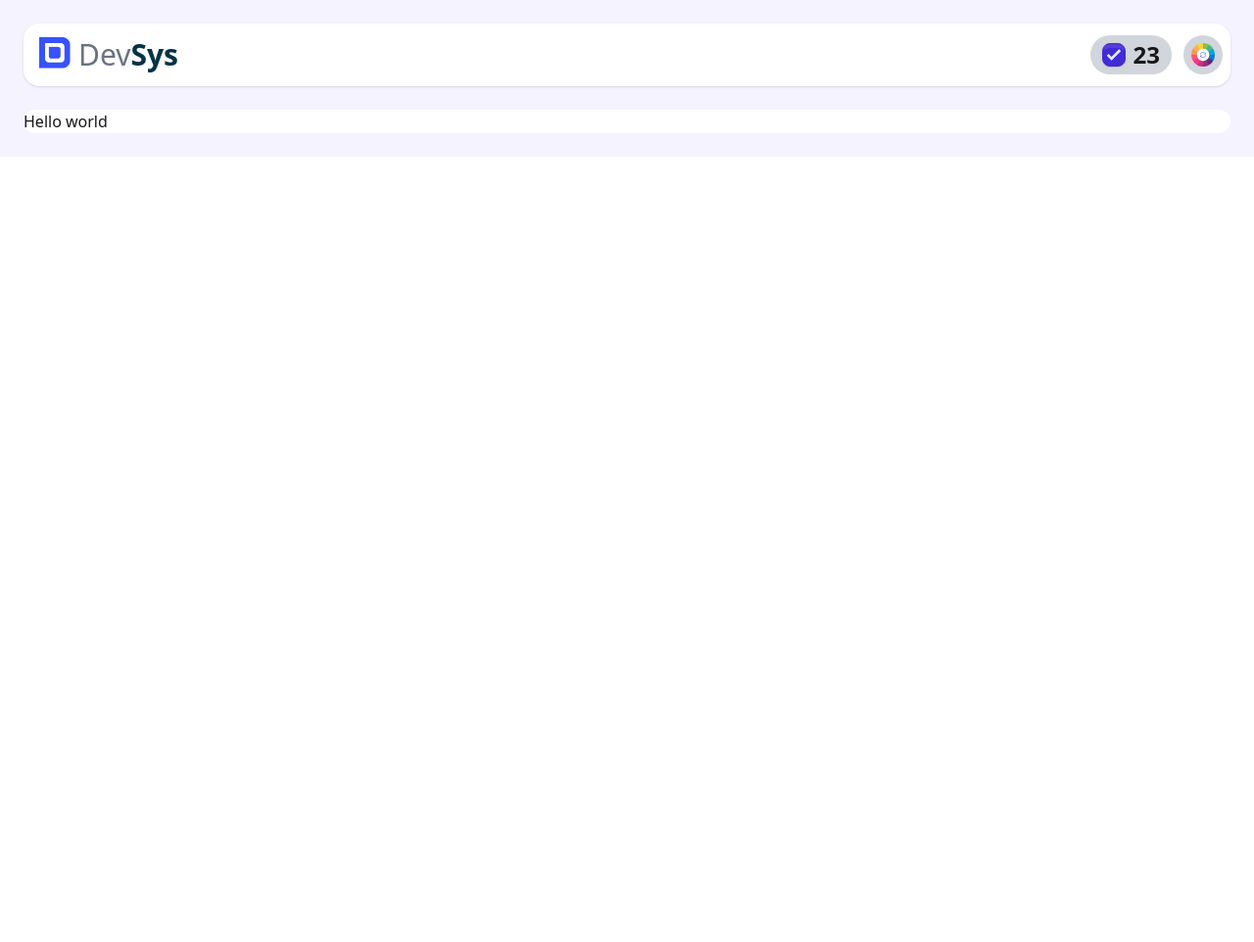
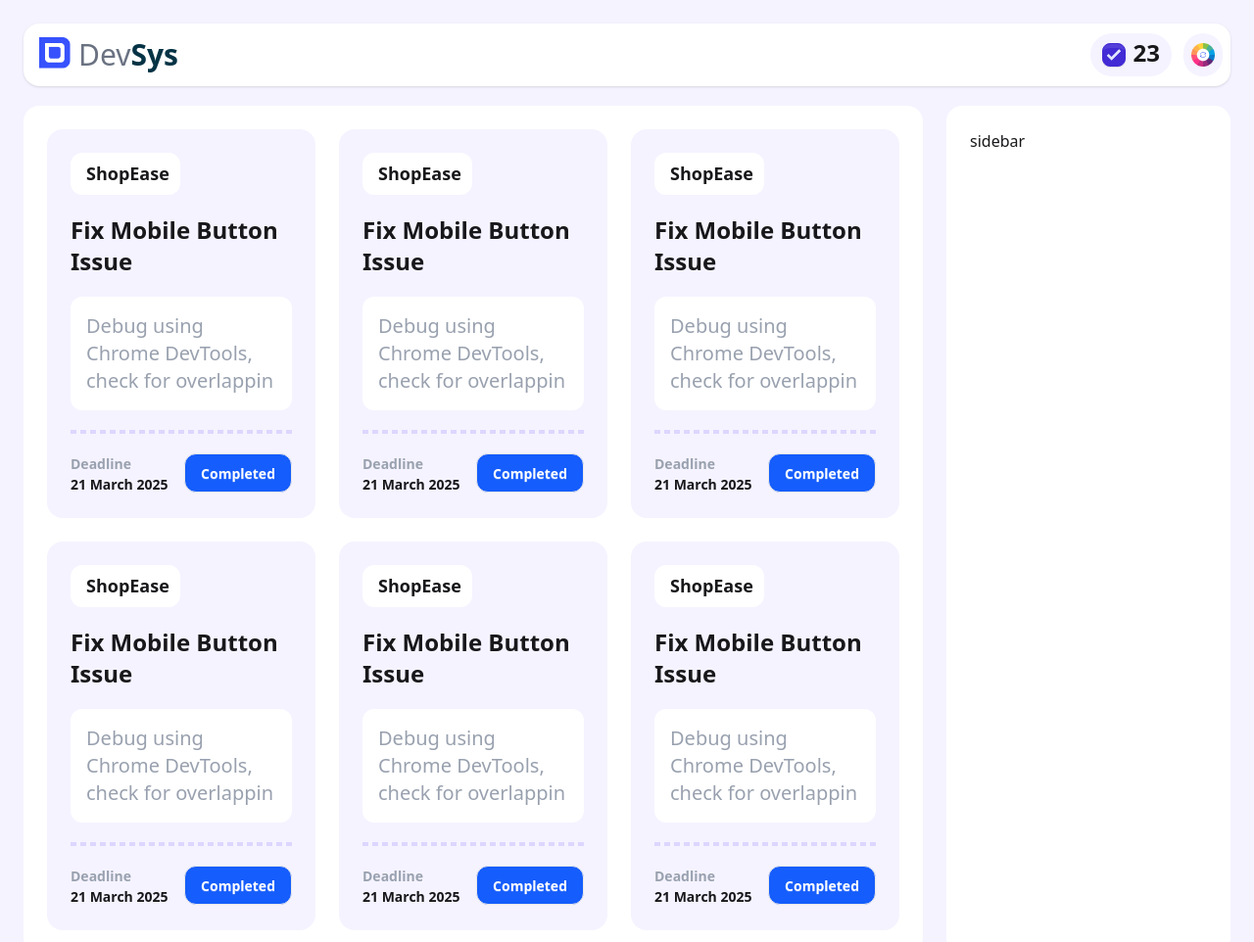
Before and after one commit to md-jahirul-islam-tuku/dev-sys-js, a plain HTML site: page index.html in a window 1280 px wide. Shown: the whole page at 98% size. Before the commit the page ends 800 px from the top, so only its background shows below. Drawn offline with nearby package versions, Linux system fonts and the light colour scheme.

Commit message:
main section created done

```diff
--- a/index.html
+++ b/index.html
@@ -10,26 +10,125 @@
 </head>
 
 <body class="bg-violet-50 p-6">
-  <header class="navbar bg-base-100 shadow-sm container mx-auto rounded-2xl mb-6 ">
+  <header class="navbar bg-base-100 shadow-sm container mx-auto rounded-2xl mb-5 ">
     <div class="flex-1">
-      <!-- <a class="btn btn-ghost text-xl"><img class="w-10" src="assets/logo.png" alt="">Dev<span class="">Sys</span></a> -->
       <button class="flex gap-2 pl-2 cursor-pointer">
         <img class="w-8" src="assets/logo.png" alt="">
         <h1 class="text-3xl font-normal text-gray-500">Dev<span class="font-bold text-cyan-950">Sys</span></h1>
       </button>
     </div>
-    <div class="flex gap-3">
-      <div class="flex items-center gap-2 px-3 py-1 rounded-3xl bg-gray-300">
+    <div class="flex gap-3 ">
+      <div class="flex items-center gap-2 px-3 py-1 rounded-full bg-violet-50">
         <input type="checkbox" checked="checked" class="checkbox checkbox-primary" />
-        <h2 class="text-2xl font-bold my-auto">23</h2>
+        <h2 class="text-2xl font-bold mb-1">23</h2>
       </div>
-      <button class="bg-gray-300 rounded-3xl cursor-pointer">
+      <button class="bg-violet-50 rounded-full cursor-pointer">
         <img class="w-10 px-2" src="assets/theme-btn.png" alt="">
       </button>
     </div>
   </header>
-  <main class="container bg-white mx-auto rounded-2xl">
-    <p>Hello world</p>
+  <main class="container mx-auto rounded-2xl grid grid-cols-4 gap-6 justify-between">
+    <div class="col-span-3 bg-white p-6 rounded-2xl grid grid-cols-3 gap-6">
+      <!-- card 1 -->
+      <div class="card bg-violet-50 card-md rounded-2xl">
+        <div class="card-body">
+          <h2 class="card-title bg-white py-2 rounded-xl px-4 w-28">ShopEase</h2>
+          <h1 class="text-2xl font-semibold my-3">Fix Mobile Button Issue </h1>
+          <p class="bg-white text-xl p-4 rounded-xl text-gray-400">Debug using Chrome DevTools, check for overlappin</p>
+          <hr class="my-3 border-dashed border-2 border-violet-200">
+          <div class="justify-between card-actions">
+            <div>
+              <h4 class="font-semibold text-gray-400">Deadline</h4>
+              <h2 class="font-bold">21 March 2025</h2>
+            </div>
+            <button class="btn bg-blue-600 shadow-none text-white rounded-xl">Completed</button>
+          </div>
+        </div>
+      </div>
+      <!-- card 2 -->
+      <div class="card bg-violet-50 card-md rounded-2xl">
+        <div class="card-body">
+          <h2 class="card-title bg-white py-2 rounded-xl px-4 w-28">ShopEase</h2>
+          <h1 class="text-2xl font-semibold my-3">Fix Mobile Button Issue </h1>
+          <p class="bg-white text-xl p-4 rounded-xl text-gray-400">Debug using Chrome DevTools, check for overlappin</p>
+          <hr class="my-3 border-dashed border-2 border-violet-200">
+          <div class="justify-between card-actions">
+            <div>
+              <h4 class="font-semibold text-gray-400">Deadline</h4>
+              <h2 class="font-bold">21 March 2025</h2>
+            </div>
+            <button class="btn bg-blue-600 shadow-none text-white rounded-xl">Completed</button>
+          </div>
+        </div>
+      </div>
+      <!-- card 3 -->
+      <div class="card bg-violet-50 card-md rounded-2xl">
+        <div class="card-body">
+          <h2 class="card-title bg-white py-2 rounded-xl px-4 w-28">ShopEase</h2>
+          <h1 class="text-2xl font-semibold my-3">Fix Mobile Button Issue </h1>
+          <p class="bg-white text-xl p-4 rounded-xl text-gray-400">Debug using Chrome DevTools, check for overlappin</p>
+          <hr class="my-3 border-dashed border-2 border-violet-200">
+          <div class="justify-between card-actions">
+            <div>
+              <h4 class="font-semibold text-gray-400">Deadline</h4>
+              <h2 class="font-bold">21 March 2025</h2>
+            </div>
+            <button class="btn bg-blue-600 shadow-none text-white rounded-xl">Completed</button>
+          </div>
+        </div>
+      </div>
+      <!-- card 4 -->
+      <div class="card bg-violet-50 card-md rounded-2xl">
+        <div class="card-body">
+          <h2 class="card-title bg-white py-2 rounded-xl px-4 w-28">ShopEase</h2>
+          <h1 class="text-2xl font-semibold my-3">Fix Mobile Button Issue </h1>
+          <p class="bg-white text-xl p-4 rounded-xl text-gray-400">Debug using Chrome DevTools, check for overlappin</p>
+          <hr class="my-3 border-dashed border-2 border-violet-200">
+          <div class="justify-between card-actions">
+            <div>
+              <h4 class="font-semibold text-gray-400">Deadline</h4>
+              <h2 class="font-bold">21 March 2025</h2>
+            </div>
+            <button class="btn bg-blue-600 shadow-none text-white rounded-xl">Completed</button>
+          </div>
+        </div>
+      </div>
+      <!-- card 5 -->
+      <div class="card bg-violet-50 card-md rounded-2xl">
+        <div class="card-body">
+          <h2 class="card-title bg-white py-2 rounded-xl px-4 w-28">ShopEase</h2>
+          <h1 class="text-2xl font-semibold my-3">Fix Mobile Button Issue </h1>
+          <p class="bg-white text-xl p-4 rounded-xl text-gray-400">Debug using Chrome DevTools, check for overlappin</p>
+          <hr class="my-3 border-dashed border-2 border-violet-200">
+          <div class="justify-between card-actions">
+            <div>
+              <h4 class="font-semibold text-gray-400">Deadline</h4>
+              <h2 class="font-bold">21 March 2025</h2>
+            </div>
+            <button class="btn bg-blue-600 shadow-none text-white rounded-xl">Completed</button>
+          </div>
+        </div>
+      </div>
+      <!-- card 6 -->
+      <div class="card bg-violet-50 card-md rounded-2xl">
+        <div class="card-body">
+          <h2 class="card-title bg-white py-2 rounded-xl px-4 w-28">ShopEase</h2>
+          <h1 class="text-2xl font-semibold my-3">Fix Mobile Button Issue </h1>
+          <p class="bg-white text-xl p-4 rounded-xl text-gray-400">Debug using Chrome DevTools, check for overlappin</p>
+          <hr class="my-3 border-dashed border-2 border-violet-200">
+          <div class="justify-between card-actions">
+            <div>
+              <h4 class="font-semibold text-gray-400">Deadline</h4>
+              <h2 class="font-bold">21 March 2025</h2>
+            </div>
+            <button class="btn bg-blue-600 shadow-none text-white rounded-xl">Completed</button>
+          </div>
+        </div>
+      </div>
+    </div>
+    <div class="bg-white rounded-2xl p-6">
+      <h1>sidebar</h1>
+    </div>
   </main>
 </body>
 
```
